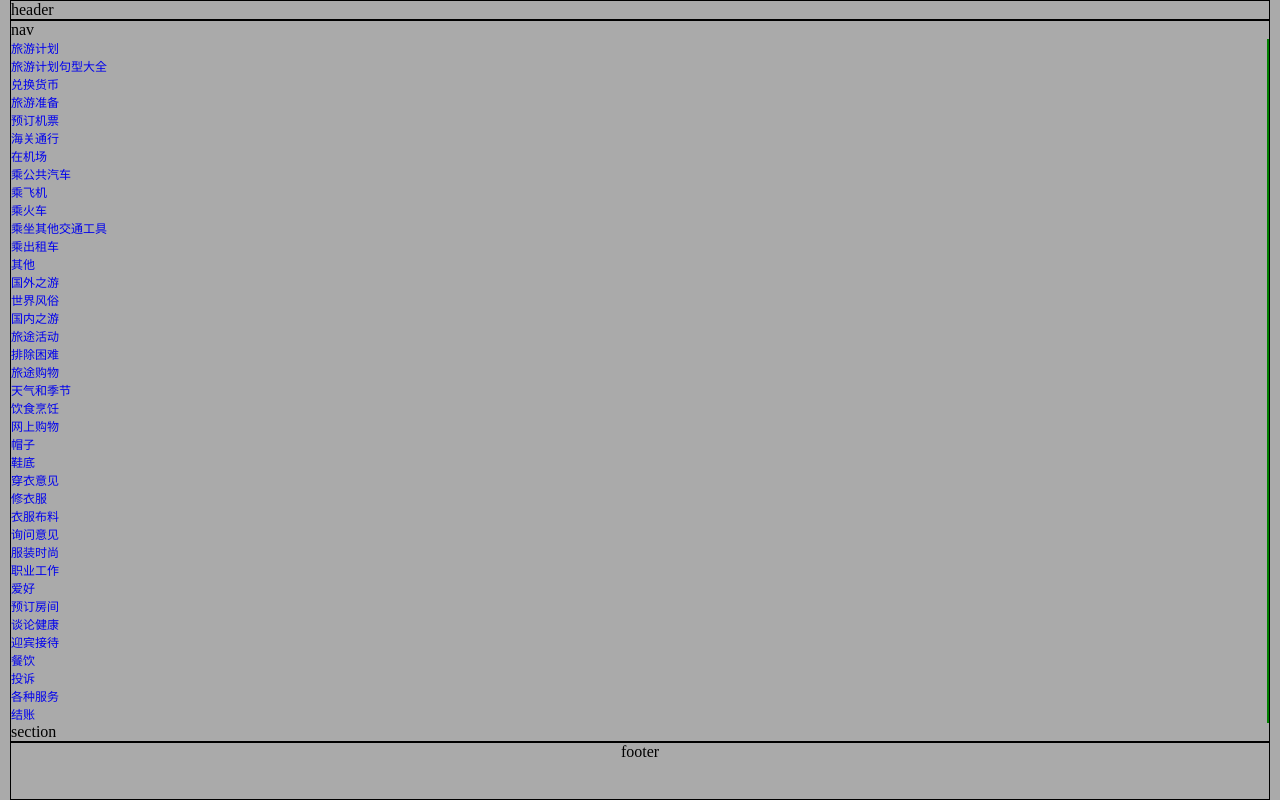
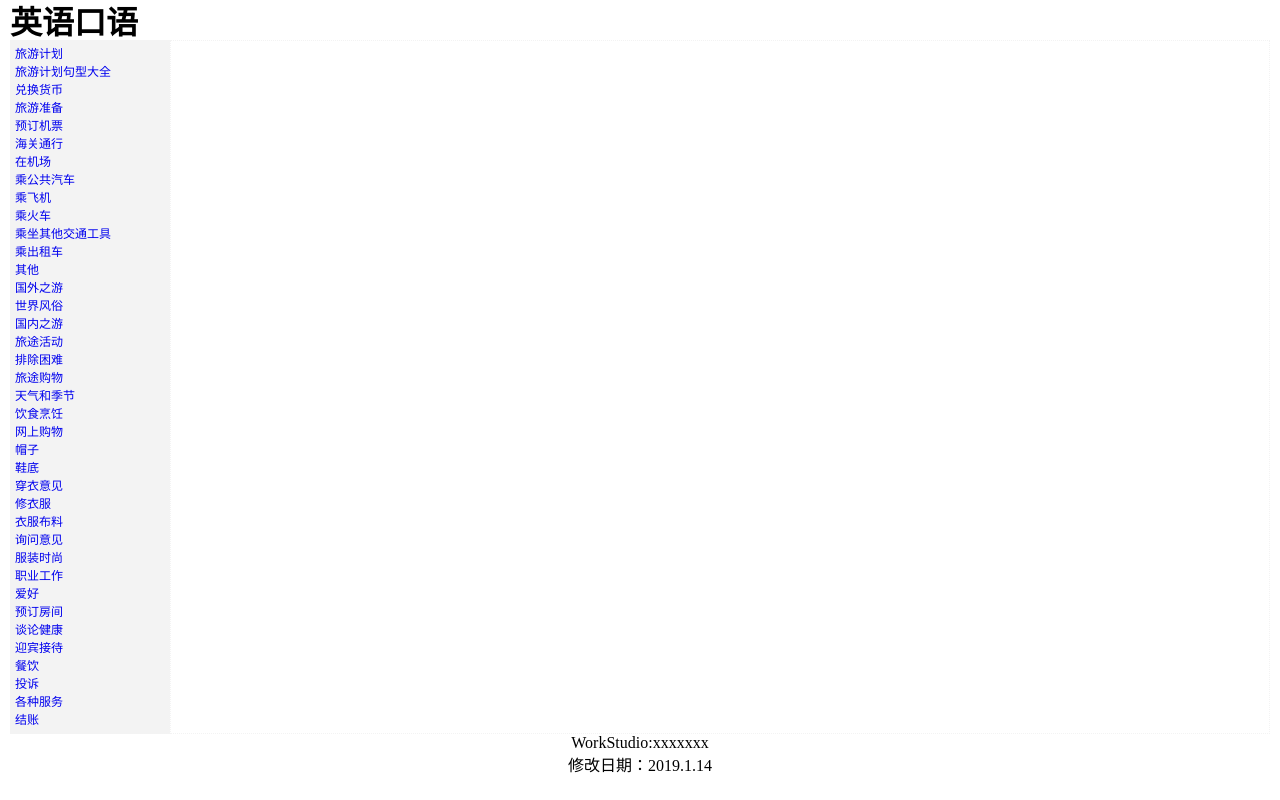
Before and after one commit to yuantianwen/keke, a Flask app: page / in a window 1280 px wide. Run offline with Flask 2, Linux system fonts and the light colour scheme; data comes from the database, SQL or seed files in the repository; both versions use the stored data as it was after the commit.

Commit message:
2019.1.14-2

```diff
--- a/db.py
+++ b/db.py
@@ -26,7 +26,7 @@ def getContent(catname):
 		dict_catid[str(row[0])]=row[1]
 
 	dict_cat={}
-	sql="select a.sentenceid,a.zh,a.en,a.catid,ifnull(b.likeacount,0) as likeacount from t_content a left join t_like b on a.catid=b.catid and a.sentenceid=b.sentenceid and b.userid=1 where a.catid in (%s)"%(','.join(dict_catid.keys()))
+	sql="select a.sentenceid,a.zh,a.en,a.catid,ifnull(b.likeacount,0) as likeacount,ifnull(b.favorite,0) as favorite from t_content a left join t_like b on a.catid=b.catid and a.sentenceid=b.sentenceid and b.userid=1 where a.catid in (%s)"%(','.join(dict_catid.keys()))
 	for row in conn.execute(sql):
 		list_sen=[]
 		subcatname = dict_catid[str(row[3])]
@@ -40,54 +40,56 @@ def getContent(catname):
 		dict_sen["en"]=row[2]
 		dict_sen["catid"]=row[3]
 		dict_sen["likeacount"]=row[4]
+		dict_sen["favorite"]=row[5]
 		list_sen.append(dict_sen)
 	return json.dumps(dict_cat)
 
 def updateAndGetLikeAcount(catid,sentenceid,userid):
-	likeacount = 0
-	sql="select likeacount from t_like where userid=%s and catid =%s and sentenceid =%s"%(userid,catid,sentenceid)
-
+	likeacount = 1
+	sql="select likeacount from t_like where userid=%s and catid =%s and sentenceid=%s"%(userid,catid,sentenceid)
+	print(sql)
 	cur = conn.execute(sql)
 	row = cur.fetchone()
-	if row != None:
-		likeacount = row[0]
-	print(likeacount)
+	if row == None:
+		sql="insert INTO t_like(userid,catid,sentenceid,likeacount,favorite) values(%d,%d,%d,%d,0)"%(userid,catid,sentenceid,likeacount)
+	else:
+		print(row[0])
+		likeacount = row[0] + 1
+		sql="update t_like set  likeacount =%d where userid=%d and catid=%d and sentenceid = %d"%(likeacount,userid,catid,sentenceid)
+	#print(sql)
 
-	# 点赞加1
-	likeacount +=1
-	sql="REPLACE INTO t_like(userid,catid,sentenceid,likeacount) values(%d,%d,%d,%d)"%(userid,catid,sentenceid,likeacount)
-	print(sql)
 	conn.execute(sql)
 	conn.commit()
 	return(likeacount)
 
+
 def updateAndGetFavorite(catid,sentenceid,userid):
-	favorite = 0
+	favorite = 1
+	# 收藏
 	sql="select favorite from t_like where userid=%s and catid =%s and sentenceid =%s"%(userid,catid,sentenceid)
-
 	cur = conn.execute(sql)
 	row = cur.fetchone()
-	if row != None:
-		favorite = row[0]
-	print(favorite)
-
-	# 收藏
-	likeacount +=1
-	sql="REPLACE INTO t_like(userid,catid,sentenceid,likeacount) values(%d,%d,%d,%d)"%(userid,catid,sentenceid,likeacount)
+	if row == None:
+		sql="insert INTO t_like(userid,catid,sentenceid,likeacount,favorite) values(%d,%d,%d,0,%d)"%(userid,catid,sentenceid,favorite)
+	else:
+		if row[0]==0:
+			favorite=1
+		else:
+			favorite=0
+		sql="update t_like set  favorite =%d where userid=%d and catid=%d and sentenceid = %d"%(favorite,userid,catid,sentenceid)
 	print(sql)
 	conn.execute(sql)
 	conn.commit()
-	return(likeacount)
+	return(favorite)
+
 def db_close():
 	global conn;
 	if not conn == None:
 		conn.close()
 
-
 if __name__ == '__main__':
 	print getContent('旅游计划')
 	# d = eval(getCatalogList())
-
 	# cat = d["catalogs"]
 	# print cat
 	#l = eval(cat)
--- a/http.py
+++ b/http.py
@@ -2,7 +2,7 @@
 #coding=utf-8
 from flask  import Flask;
 from flask import url_for,request,jsonify,abort
-from db import getCatalogList,getContent,updateAndGetLikeAcount
+from db import getCatalogList,getContent,updateAndGetLikeAcount,updateAndGetFavorite
 
 app = Flask(__name__)
 
@@ -54,8 +54,8 @@ def favorite():
 			catid=request.form["catid"]
 			userid=request.form["userid"]
 			sentenceid=request.form["sentenceid"]
-	likeacount= updateAndGetFavorite(catid,sentenceid,userid)
-	return str(likeacount)
+	favorite= updateAndGetFavorite(catid,sentenceid,userid)
+	return str(favorite)
 
 # 获取目录列表
 def catalog_list():
--- a/static/css/index.css
+++ b/static/css/index.css
@@ -7,20 +7,17 @@ body {
     margin: 0px 10px;
     width: auto;
     height: 100vh;
-    background: #aaa;
-    border: 1px solid black;
 }
 
 #main {
-	height: 100%;
+	/*height: 100%;*/
     display: grid;
     grid-template-columns: 160px 1fr;
-    grid-template-rows: 100px auto 40px;
+    grid-template-rows: 40px auto 40px;
     grid-template-areas:
         'header header'
         'aside section'
         'footer footer';
-    border: 1px solid red;
 }
 
 header {
@@ -28,14 +25,19 @@ header {
     display: flex;
     flex-direction: column;
     justify-content: center;
+
     width: 100%;
-    border-bottom: 2px solid black;
 }
 
 aside {
+    height: calc(100vh - 80px);
     grid-area: aside;
     height: auto;
-    border-right: 2px solid green;
+    background: #f3f3f3;
+
+    padding: 5px 5px;
+    font-size: 12px;
+    line-height: 1.5em;
 }
 
 section {
@@ -44,12 +46,13 @@ section {
     flex-direction: column;
     flex-shrink: unset;
     overflow:auto;
+
+    border: 1px dotted #f3f3f3;
 }
 
 footer {
     grid-area: footer;
     text-align: center;
-    border-top: 2px solid black;
 
 }
 
@@ -109,3 +112,15 @@ aside ul {
 a{
     text-decoration: none;
 }
+
+ .favorite_on{
+    color:yellow;
+ }
+
+ .favorite_off{
+    color:#fff;
+ }
+
+ .font_align_center{
+    text-align: center;
+ }
--- a/static/index.html
+++ b/static/index.html
@@ -10,12 +10,21 @@
 	<link rel="stylesheet" href="static/css/font-awesome/css/font-awesome.min.css">
 </head>
 <body>
-	<header>header</header>
-	<nav>nav</nav>
+	<div id="main">
+	<header>
+		<h1>英语口语</h1>
+	</header>
+	<nav>
+<!-- 		<li>首页</li>
+		<li>收藏</li> -->
+	</nav>
 	<aside>
-
 	</aside>
-	<section>section</section>
-	<footer>footer</footer>
+	<section></section>
+	<footer>
+		<p class="font_align_center">WorkStudio:xxxxxxx</p>
+		<p class="font_align_center">修改日期：2019.1.14</p>
+	</footer>
+	</div>
 </body>
 </html>
--- a/static/js/index.js
+++ b/static/js/index.js
@@ -31,13 +31,38 @@ function like_click(catid, sentenceid, userid) {
     console.log(catid, sentenceid, userid);
     $.ajax({
         type: "post",
-        url: "http://127.0.0.1/like",
+        url: "/like",
         data: JSON.stringify({ 'catid': catid, 'sentenceid': sentenceid, 'userid': userid }),
         contentType: "application/json",
         datatype: "text",
         success: function(data) {
             console.log(data);
-            $("span[id="+sentenceid+"]").text("("+data+")")
+            $("span[id="+catid+"_"+sentenceid+"]").text("("+data+")")
+        },
+        error: function(jqXHR) {
+            console.log("Error:" + jqXHR.status);
+        }
+    });
+}
+
+function favorite_click(catid, sentenceid, userid) {
+
+    console.log(catid, sentenceid, userid);
+    $.ajax({
+        type: "post",
+        url: "/favorite",
+        data: JSON.stringify({ 'catid': catid, 'sentenceid': sentenceid, 'userid': userid }),
+        contentType: "application/json",
+        datatype: "text",
+        success: function(data) {
+            console.log(data);
+            $("i[id=favorite_"+catid+"_"+sentenceid+"]").removeClass("favorite_on")
+            $("i[id=favorite_"+catid+"_"+sentenceid+"]").removeClass("favorite_off")
+            if (data==0) {
+                 $("i[id=favorite_"+catid+"_"+sentenceid+"]").addClass("favorite_off")
+            } else {
+                $("i[id=favorite_"+catid+"_"+sentenceid+"]").addClass("favorite_on")
+            }
         },
         error: function(jqXHR) {
             console.log("Error:" + jqXHR.status);
@@ -56,7 +81,7 @@ function a_click(s) {
 function get_content(catname) {
     $.ajax({
         type: "get",
-        url: "http://127.0.0.1/content?catname=" + catname + "&userid=admin",
+        url: "/content?catname=" + catname + "&userid=admin",
         datatype: "json",
         success: function(data) {
             parsedJson = $.parseJSON(data);
@@ -71,19 +96,27 @@ function get_content(catname) {
                     zh = value["zh"]
                     en = value["en"]
                     likeacount = value["likeacount"]
+                    favorite = value["favorite"]
+                    if (favorite==1) {
+                        i_html='<i id="favorite_'+catid+'_'+sentenceid+'" class="fa fa-star fa-1x favorite_on" aria-hidden="true"></i>'
+                    }
+
+                else {i_html='<i id="favorite_'+catid+'_'+sentenceid+'" class="fa fa-star fa-1x favorite_off" aria-hidden="true"></i>'
+                  }
+
                     html += '<p>' + sentenceid + ':' + zh + '</p>' +
                             '<p>' + en +
                             	// 点赞 or 打卡
                             	'<a class="btn btn-danger like_button" href="#" onclick="like_click(' + catid + ',' + sentenceid + ',1);return false;">'+
                                 //'<button class="like_button" onclick="like_click(' + catid + ',' + sentenceid + ',1)">'+
                                 	'<i class="fa fa-thumbs-up fa-1x" aria-hidden="true"></i>'+
-                                	'<span id='+ sentenceid +'>(' + likeacount + ')</span>' +
+                                	'<span id='+catid+'_'+sentenceid +'>(' + likeacount + ')</span>' +
                                  '</a>'+
                                 // '</button>' +
                                  // 收藏
                                 //'<button class="like_button" onclick="favorite_click(' + catid + ',' + sentenceid + ',1)">'+
                                 '<a class="btn btn-danger like_button" href="#" onclick="favorite_click(' + catid + ',' + sentenceid + ',1)">'+
-                                	'<i class="fa fa-star fa-1x" aria-hidden="true"></i>'+
+                                	i_html +
                                 '</a>'+
                                  //'</button>' +
                              '</p>'
@@ -105,7 +138,7 @@ function get_content(catname) {
 function catalog_load() {
     $.ajax({
         type: "get",
-        url: "http://127.0.0.1/catalog",
+        url: "/catalog",
         datatype: "json",
         success: function(data) {
             html = "<ul>";
```
Also changed, not shown: db/keke.db, 1 other file.
